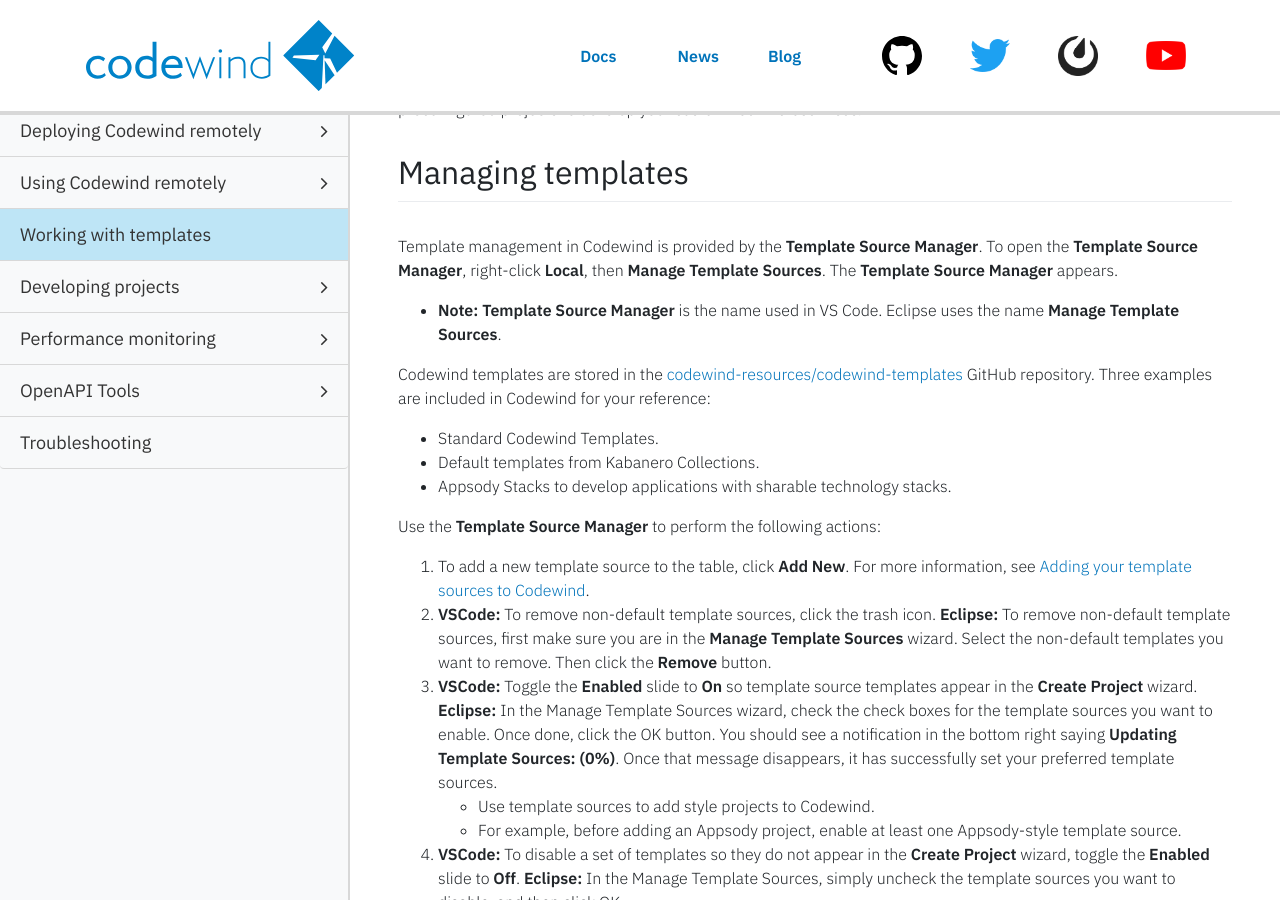
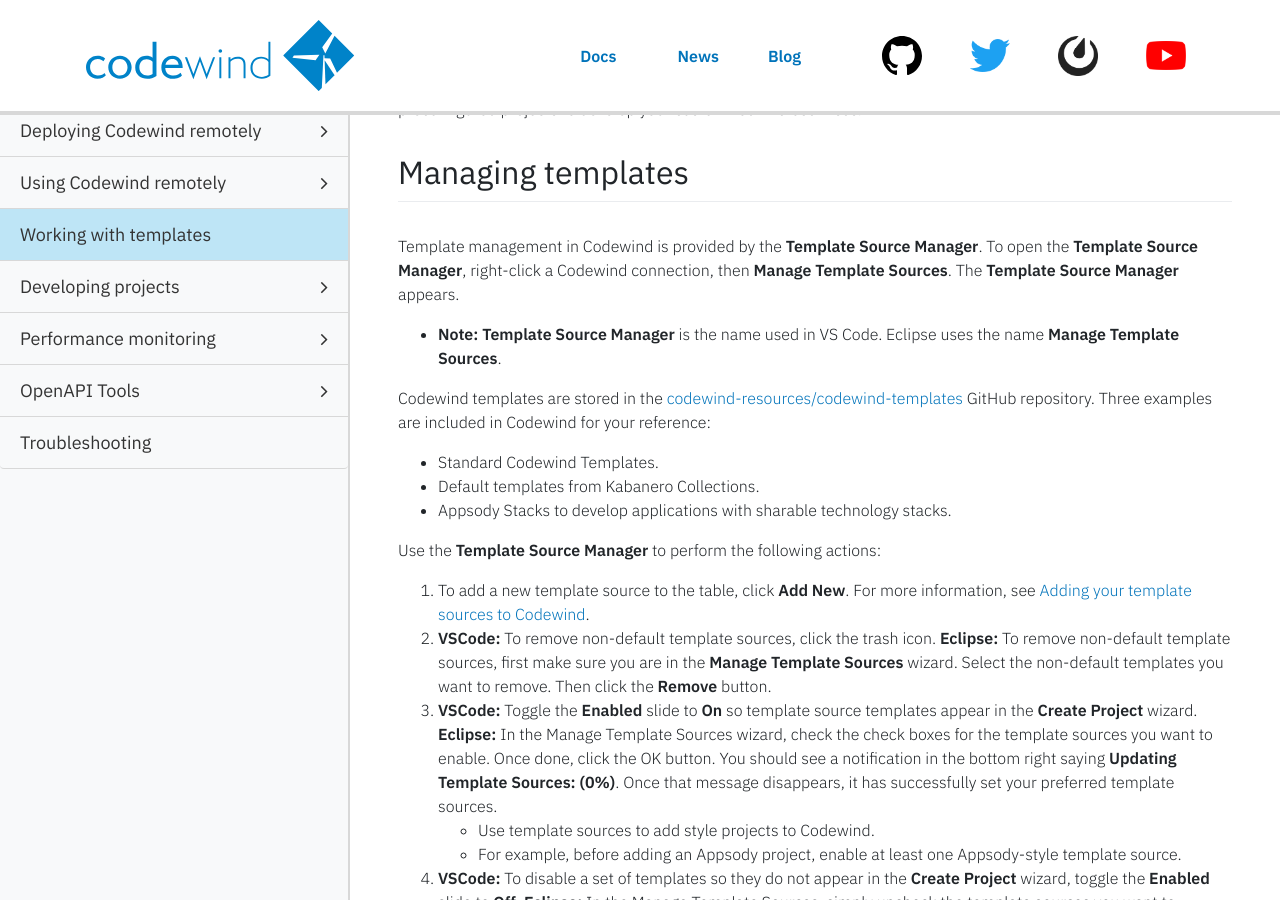
Before and after one commit to eclipse-archived/codewind-docs, a Jekyll site: the page built from docs/_documentations/workingwithtemplates.md, in a window 1280 px wide and 900 px high, scrolled down 455 px. Built offline with Jekyll 4.4.1, drawn with Linux system fonts in a browser that asks for light colours; nearby versions of some CDN libraries; comment, search, counter and statistics services are not loaded.

Commit message:
Update workingwithtemplates.md

```diff
--- a/docs/_documentations/workingwithtemplates.md
+++ b/docs/_documentations/workingwithtemplates.md
@@ -20,7 +20,7 @@ Codewind provides preconfigured, containerized project templates covering severa
 
 ## Managing templates
 
-Template management in Codewind is provided by the **Template Source Manager**. To open the **Template Source Manager**, right-click **Local**, then **Manage Template Sources**. The **Template Source Manager** appears.
+Template management in Codewind is provided by the **Template Source Manager**. To open the **Template Source Manager**, right-click a Codewind connection, then **Manage Template Sources**. The **Template Source Manager** appears.
 
 - **Note:** **Template Source Manager** is the name used in VS Code. Eclipse uses the name **Manage Template Sources**.
 
```
